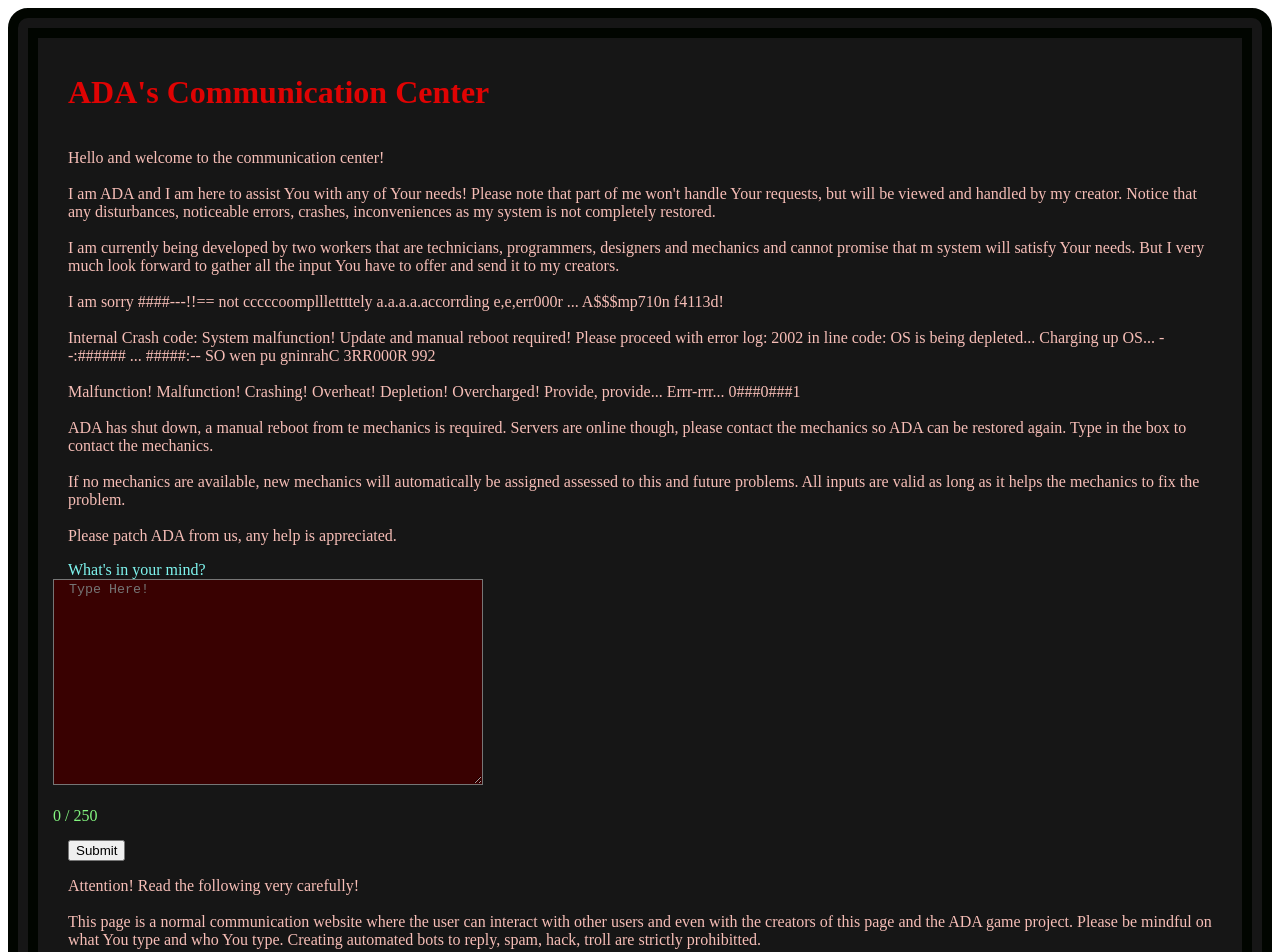
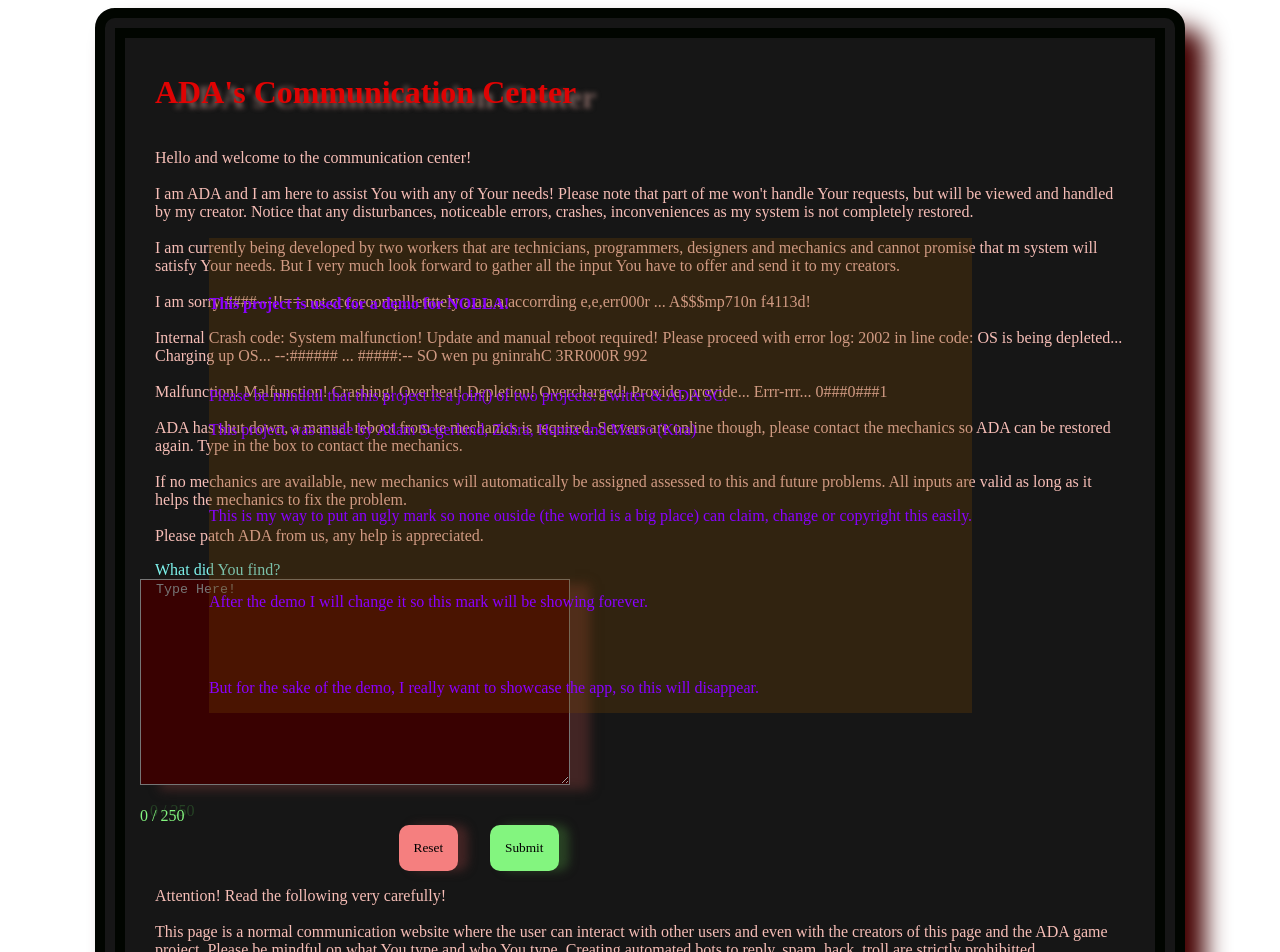
Before and after one commit to KiraTodorova/nolla-fe, a React (Create React App) app: page / in a window 1280 px wide. Shown: the top 952 px of the page. Built offline with nearby package versions, Linux system fonts and the light colour scheme; no server answers.

Commit message:
Seventh Commit

```diff
--- a/src/App.css
+++ b/src/App.css
@@ -1,3 +1,36 @@
+@keyframes animation1 {
+  0% {
+    background-color: rgba(100, 0, 0, 0.311);
+    color: rgb(47, 0, 255);
+    left: 0px;
+    top: 0px;
+  }
+  25% {
+    background-color: rgba(255, 0, 0, 0.331);
+    color: rgb(255, 0, 174);
+    left: 200px;
+    top: 0px;
+  }
+  50% {
+    background-color: rgba(92, 0, 0, 0.29);
+    color: rgb(34, 0, 255);
+    left: 200px;
+    top: 200px;
+  }
+  75% {
+    background-color: rgba(128, 115, 0, 0.29);
+    color: rgb(212, 0, 255);
+    left: 0px;
+    top: 200px;
+  }
+  100% {
+    background-color: rgba(107, 0, 0, 0.379);
+    color: rgb(0, 30, 255);
+    left: 0px;
+    top: 0px;
+  }
+}
+
 .Main-design-body {
   background-color: #161616;
   position: relative;
@@ -5,12 +38,13 @@
   border-style: double;
   border-width: 30px;
   border-radius: 20px;
+  box-shadow: 20px 20px 25px rgb(68, 0, 0);
   display: flex;
   flex-direction: column;
   overflow: auto;
 
-  height: fit-content;
-  width: fit-content;
+  height: 1900px;
+  width: 1000px;
   padding-left: 15px;
   padding-right: 15px;
   margin: auto;
@@ -21,6 +55,7 @@
   color: rgb(223, 3, 3);
   padding-top: 15px;
   padding-left: 15px;
+  text-shadow: 20px 5px 5px #7c615d;
 }
 
 .Main-section {
@@ -40,11 +75,13 @@
 .Twitter-counter {
   font-family: "Ludia Console", Cursive;
   color: #83f57f;
+  text-shadow: 10px -5px rgb(37, 66, 36);
 }
 
 .Text-field {
   background-color: rgba(59, 0, 0, 0.959);
   color: rgb(3, 182, 26);
+  box-shadow: 20px 5px 10px rgb(66, 37, 36);
   height: 200px;
   width: 398px;
   padding-right: 15px;
@@ -54,11 +91,11 @@
 .Tweet-body {
   font-family: "Ludia Console", Cursive;
   color: rgb(192, 108, 218);
-  padding-top: 15px;
-  padding-left: 15px;
+  padding: 15px;
   border-color: #7e0000c4;
   border-style: double;
   border-width: 15px;
+  box-shadow: 10px -10px 20px rgb(238, 174, 174);
 }
 
 .Tweet-date {
@@ -71,9 +108,61 @@
 
 .Twitter-button {
   font-family: "Ludia Console", Cursive;
-  color: rgb(25, 34, 167);
-  padding-top: 15px;
-  padding-left: 15px;
+  background-color: #83f57f;
+  color: rgb(0, 0, 0);
+  box-shadow: 10px 0px 10px rgb(41, 66, 36);
+  padding: 15px;
+  border: none;
+  text-decoration: none;
+  border-radius: 10px;
+  position: relative;
+  left: 350px;
+}
+
+.Twitter-button2 {
+  font-family: "Ludia Console", Cursive;
+  background-color: #f57f7f;
+  color: rgb(0, 0, 0);
+  box-shadow: 10px 0px 10px rgb(66, 36, 36);
+  padding: 15px;
+  border: none;
+  text-decoration: none;
+  border-radius: 10px;
+  position: relative;
+  left: 190px;
+}
+
+.Twitter-button3 {
+  font-family: "Ludia Console", Cursive;
+  background-color: #fa8787;
+  color: rgb(0, 0, 0);
+  padding: 15px;
+  box-shadow: 10px -5px 5px rgb(66, 36, 36);
+  border: none;
+  text-decoration: none;
+  border-radius: 40px;
+  position: relative;
+  left: 650px;
+}
+
+.Twitter-button4 {
+  font-family: "Ludia Console", Cursive;
+  background-color: #adffa2;
+  color: rgb(0, 0, 0);
+  padding: 15px;
+  box-shadow: 10px -5px 5px rgb(41, 66, 36);
+  border: none;
+  text-decoration: none;
+  border-radius: 40px;
+  position: relative;
+  left: 670px;
+}
+.Animation1 {
+  animation-name: animation1;
+  animation-duration: 10s;
+  animation-iteration-count: 4;
+  position: absolute;
+  color: #161616;
 }
 
 .Footer {
--- a/src/App.js
+++ b/src/App.js
@@ -9,6 +9,7 @@ import { Tweet } from "./Components/Tweet";
 import { Paragraph1 } from "./Components/Paragraph1";
 import { Paragraph2 } from "./Components/Paragraph2";
 import { Paragraph3 } from "./Components/Paragraph3";
+import { Paragraph4 } from "./Components/Paragraph4";
 import "./App.css";
 
 const tweets = [
@@ -88,6 +89,7 @@ class App extends Component {
         color: "green",
       });
   };
+
   handleOnClick = () => {
     alert(this.state.tweet);
   };
@@ -166,7 +168,7 @@ class App extends Component {
         <Paragraph1 paragraph={this.paragraph} />
 
         <LabelAndTextArea
-          labelValue="What's in your mind?"
+          labelValue="What did You find?"
           onChange={this.handleOnChange}
           textValue={this.state.tweet}
         />
@@ -183,7 +185,6 @@ class App extends Component {
           resetLabel="Reset"
           handleSubmit={this.postATweet}
           handleReset={this.handleReset}
-          hideReset
         />
         <div>
           <Paragraph2 paragraph={this.paragraph} />
@@ -199,9 +200,11 @@ class App extends Component {
               handleDelete={() => this.deleteTweet(tweet.twt_id)}
               handleLike={() => this.likeTweet(tweet.twt_id)}
               date={this.formatDate(tweet.created_twt)}
-              className="Tweeter-button"
             />
           ))}
+          <div>
+            <Paragraph4 />
+          </div>
         </div>
         <Footer copyright={"Copyrighted by "} company={"Mc Fluffn' Burgers."} />
       </div>
--- a/src/Components/CharacterCount.js
+++ b/src/Components/CharacterCount.js
@@ -1,7 +1,7 @@
-export const CharacterCounter = ({ counter, limit, color }) => {
+export const CharacterCounter = ({ counter, limit, color, shadowColor }) => {
   return (
     <div className="Twitter-counter">
-      {counter} / {limit - counter} {color}
+      {counter} / {limit - counter} {color} {shadowColor}
     </div>
   );
 };
--- a/src/Components/CreateAndResetButtons.js
+++ b/src/Components/CreateAndResetButtons.js
@@ -1,11 +1,16 @@
 import { Component } from "react";
 
 export const SubmitAndResetButtons = (props) => {
-return(
-<div className="Twitter-button">
-   <button onClick={props.handleSubmit}>{props.submitLabel}</button>
-    {props.hideReset ? null : <button  onClick={props.handleReset}>{props.resetLabel}</button>}
-</div>
-)
-
-}
+  return (
+    <div>
+      <button className="Twitter-button" onClick={props.handleSubmit}>
+        {props.submitLabel}
+      </button>
+      {props.hideReset ? null : (
+        <button className="Twitter-button2" onClick={props.handleReset}>
+          {props.resetLabel}
+        </button>
+      )}
+    </div>
+  );
+};
--- /dev/null
+++ b/src/Components/Paragraph4.js
@@ -0,0 +1,37 @@
+export const Paragraph4 = ({ paragraph }) => {
+  return (
+    <div className="Animation1">
+      <br />
+      <br />
+      <h4>This project is used for a demo for NOLLA!</h4>
+      <br />
+      <br />
+      <p>
+        Please be mindful that this project is a join() of two projects: Twitter
+        & ADA SC.
+      </p>
+      <p>
+        This project was made by Adam Segerlund, Zahra, Hanna and Mauro (Kira)
+      </p>
+      <br />
+      <br />
+      <p>
+        This is my way to put an ugly mark so none ouside (the world is a big
+        place) can claim, change or copyright this easily.
+      </p>
+      <br />
+      <br />
+      <p>
+        After the demo I will change it so this mark will be showing forever.
+      </p>
+
+      <br />
+      <br />
+
+      <p>
+        But for the sake of the demo, I really want to showcase the app, so this
+        will disappear.
+      </p>
+    </div>
+  );
+};
--- a/src/Components/Tweet.js
+++ b/src/Components/Tweet.js
@@ -5,11 +5,11 @@ export const Tweet = ({ tweet, date, handleDelete, handleLike, likes }) => {
       <br />
       <span className="Tweet-date" id="Tweet-info">
         {date}
-        <button className="Twitter-button" onClick={handleDelete}>
+        <button className="Twitter-button3" onClick={handleDelete}>
           {" "}
           Delete{" "}
         </button>
-        <button className="Twitter-button" onClick={handleLike}>
+        <button className="Twitter-button4" onClick={handleLike}>
           {" "}
           {likes ? `${likes} Likes` : "Like"}{" "}
         </button>
```
